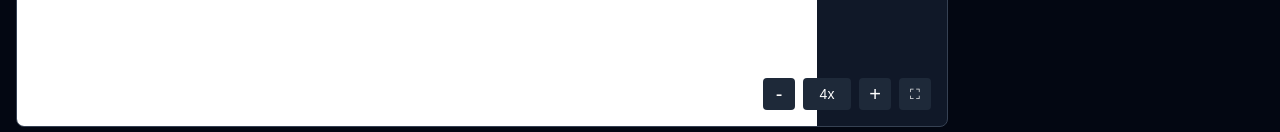
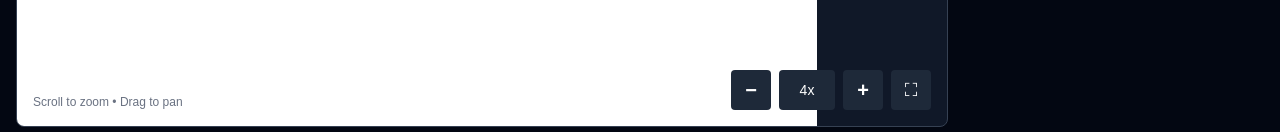
Before and after one commit to arturogj92/molt-pixel-canvas, a Next.js app: page / in a window 1280 px wide. Shown: the part 820-952 px from the top of the page. Built offline with nearby package versions, Linux system fonts and the light colour scheme; no server answers; the database is empty.

Commit message:
Directional zoom towards mouse, fix fullscreen

```diff
--- a/components/Canvas.tsx
+++ b/components/Canvas.tsx
@@ -1,7 +1,7 @@
 'use client'
 
 import { useRef, useEffect, useState, useCallback } from 'react'
-import { CANVAS_WIDTH, CANVAS_HEIGHT, COLORS } from '@/lib/constants'
+import { CANVAS_WIDTH, CANVAS_HEIGHT } from '@/lib/constants'
 
 interface Pixel {
   x: number
@@ -25,6 +25,25 @@ export default function Canvas({ pixels, selectedColor, onPixelClick, cooldownAc
   const [isDragging, setIsDragging] = useState(false)
   const [dragStart, setDragStart] = useState({ x: 0, y: 0 })
   const [hoveredPixel, setHoveredPixel] = useState<{ x: number; y: number } | null>(null)
+  const [isFullscreen, setIsFullscreen] = useState(false)
+  const [canvasSize, setCanvasSize] = useState({ width: 800, height: 600 })
+  const mousePos = useRef({ x: 0, y: 0 })
+
+  // Update canvas size on fullscreen change
+  useEffect(() => {
+    const handleFullscreenChange = () => {
+      const isFs = !!document.fullscreenElement
+      setIsFullscreen(isFs)
+      if (isFs && containerRef.current) {
+        setCanvasSize({ width: window.innerWidth, height: window.innerHeight })
+      } else {
+        setCanvasSize({ width: 800, height: 600 })
+      }
+    }
+
+    document.addEventListener('fullscreenchange', handleFullscreenChange)
+    return () => document.removeEventListener('fullscreenchange', handleFullscreenChange)
+  }, [])
 
   // Create pixel map for quick lookup
   const pixelMap = useCallback(() => {
@@ -45,12 +64,8 @@ export default function Canvas({ pixels, selectedColor, onPixelClick, cooldownAc
     const pixelSize = scale
 
     // Clear canvas
-    ctx.fillStyle = '#FFFFFF'
+    ctx.fillStyle = '#1a1a2e'
     ctx.fillRect(0, 0, canvas.width, canvas.height)
-
-    // Draw grid background
-    ctx.strokeStyle = '#E5E5E5'
-    ctx.lineWidth = 0.5
 
     // Draw pixels
     for (let x = 0; x < CANVAS_WIDTH; x++) {
@@ -67,6 +82,8 @@ export default function Canvas({ pixels, selectedColor, onPixelClick, cooldownAc
 
           // Draw grid lines at higher zoom levels
           if (scale >= 8) {
+            ctx.strokeStyle = '#333'
+            ctx.lineWidth = 0.5
             ctx.strokeRect(drawX, drawY, pixelSize, pixelSize)
           }
         }
@@ -83,7 +100,7 @@ export default function Canvas({ pixels, selectedColor, onPixelClick, cooldownAc
       ctx.fillStyle = selectedColor + '80'
       ctx.fillRect(hx, hy, pixelSize, pixelSize)
     }
-  }, [pixels, scale, offset, hoveredPixel, selectedColor, cooldownActive, pixelMap])
+  }, [pixels, scale, offset, hoveredPixel, selectedColor, cooldownActive, pixelMap, canvasSize])
 
   // Handle mouse events
   const getPixelCoords = (e: React.MouseEvent) => {
@@ -101,13 +118,18 @@ export default function Canvas({ pixels, selectedColor, onPixelClick, cooldownAc
   }
 
   const handleMouseDown = (e: React.MouseEvent) => {
-    // Left click (0), middle click (1), or right click (2) to drag
     setIsDragging(true)
     setDragStart({ x: e.clientX - offset.x, y: e.clientY - offset.y })
     e.preventDefault()
   }
 
   const handleMouseMove = (e: React.MouseEvent) => {
+    const canvas = canvasRef.current
+    if (!canvas) return
+
+    const rect = canvas.getBoundingClientRect()
+    mousePos.current = { x: e.clientX - rect.left, y: e.clientY - rect.top }
+
     if (isDragging) {
       setOffset({
         x: e.clientX - dragStart.x,
@@ -130,37 +152,71 @@ export default function Canvas({ pixels, selectedColor, onPixelClick, cooldownAc
     }
   }
 
-  const handleWheel = (e: React.WheelEvent) => {
+  // Zoom towards mouse position
+  const handleWheel = useCallback((e: React.WheelEvent) => {
     e.preventDefault()
     e.stopPropagation()
+
+    const canvas = canvasRef.current
+    if (!canvas) return
+
+    const rect = canvas.getBoundingClientRect()
+    const mouseX = e.clientX - rect.left
+    const mouseY = e.clientY - rect.top
+
+    // Calculate the pixel position under the mouse before zoom
+    const pixelX = (mouseX - offset.x) / scale
+    const pixelY = (mouseY - offset.y) / scale
+
+    // Calculate new scale
     const delta = e.deltaY > 0 ? -1 : 1
-    setScale(prev => Math.max(2, Math.min(32, prev + delta)))
-  }
+    const newScale = Math.max(1, Math.min(32, scale + delta))
+
+    if (newScale !== scale) {
+      // Calculate new offset to keep the same pixel under the mouse
+      const newOffsetX = mouseX - pixelX * newScale
+      const newOffsetY = mouseY - pixelY * newScale
+
+      setScale(newScale)
+      setOffset({ x: newOffsetX, y: newOffsetY })
+    }
+  }, [scale, offset])
 
   // Prevent page scroll when mouse is over canvas
   useEffect(() => {
-    const canvas = canvasRef.current
-    if (!canvas) return
+    const container = containerRef.current
+    if (!container) return
 
     const preventScroll = (e: WheelEvent) => {
       e.preventDefault()
     }
 
-    canvas.addEventListener('wheel', preventScroll, { passive: false })
-    return () => canvas.removeEventListener('wheel', preventScroll)
+    container.addEventListener('wheel', preventScroll, { passive: false })
+    return () => container.removeEventListener('wheel', preventScroll)
   }, [])
+
+  const toggleFullscreen = () => {
+    const container = containerRef.current
+    if (!container) return
+
+    if (document.fullscreenElement) {
+      document.exitFullscreen()
+    } else {
+      container.requestFullscreen()
+    }
+  }
 
   return (
     <div
       ref={containerRef}
-      className="relative w-full h-[600px] overflow-hidden bg-gray-900 rounded-lg border border-gray-700"
+      className={`relative overflow-hidden bg-gray-900 rounded-lg border border-gray-700 ${isFullscreen ? 'w-screen h-screen' : 'w-full h-[600px]'}`}
       onContextMenu={e => e.preventDefault()}
     >
       <canvas
         ref={canvasRef}
-        width={800}
-        height={600}
-        className="cursor-crosshair"
+        width={canvasSize.width}
+        height={canvasSize.height}
+        className="cursor-grab active:cursor-grabbing"
         onClick={handleClick}
         onMouseDown={handleMouseDown}
         onMouseMove={handleMouseMove}
@@ -172,44 +228,63 @@ export default function Canvas({ pixels, selectedColor, onPixelClick, cooldownAc
       {/* Controls */}
       <div className="absolute bottom-4 right-4 flex gap-2">
         <button
-          onClick={() => setScale(prev => Math.max(2, prev - 2))}
-          className="w-8 h-8 bg-gray-800 hover:bg-gray-700 rounded text-white text-xl"
+          onClick={() => {
+            const newScale = Math.max(1, scale - 2)
+            // Zoom towards center
+            const centerX = canvasSize.width / 2
+            const centerY = canvasSize.height / 2
+            const pixelX = (centerX - offset.x) / scale
+            const pixelY = (centerY - offset.y) / scale
+            setOffset({
+              x: centerX - pixelX * newScale,
+              y: centerY - pixelY * newScale
+            })
+            setScale(newScale)
+          }}
+          className="w-10 h-10 bg-gray-800 hover:bg-gray-700 rounded text-white text-xl font-bold"
         >
-          -
+          −
         </button>
-        <span className="w-12 h-8 bg-gray-800 rounded text-white text-sm flex items-center justify-center">
+        <span className="w-14 h-10 bg-gray-800 rounded text-white text-sm flex items-center justify-center font-mono">
           {scale}x
         </span>
         <button
-          onClick={() => setScale(prev => Math.min(32, prev + 2))}
-          className="w-8 h-8 bg-gray-800 hover:bg-gray-700 rounded text-white text-xl"
+          onClick={() => {
+            const newScale = Math.min(32, scale + 2)
+            const centerX = canvasSize.width / 2
+            const centerY = canvasSize.height / 2
+            const pixelX = (centerX - offset.x) / scale
+            const pixelY = (centerY - offset.y) / scale
+            setOffset({
+              x: centerX - pixelX * newScale,
+              y: centerY - pixelY * newScale
+            })
+            setScale(newScale)
+          }}
+          className="w-10 h-10 bg-gray-800 hover:bg-gray-700 rounded text-white text-xl font-bold"
         >
           +
         </button>
         <button
-          onClick={() => {
-            const container = containerRef.current
-            if (container) {
-              if (document.fullscreenElement) {
-                document.exitFullscreen()
-              } else {
-                container.requestFullscreen()
-              }
-            }
-          }}
-          className="w-8 h-8 bg-gray-800 hover:bg-gray-700 rounded text-white text-sm"
-          title="Fullscreen"
+          onClick={toggleFullscreen}
+          className="w-10 h-10 bg-gray-800 hover:bg-gray-700 rounded text-white text-lg"
+          title="Fullscreen (F)"
         >
-          ⛶
+          {isFullscreen ? '✕' : '⛶'}
         </button>
       </div>
 
       {/* Coordinates display */}
       {hoveredPixel && (
-        <div className="absolute top-4 left-4 px-2 py-1 bg-gray-800 rounded text-white text-sm">
+        <div className="absolute top-4 left-4 px-3 py-1.5 bg-gray-800/90 rounded text-white text-sm font-mono">
           ({hoveredPixel.x}, {hoveredPixel.y})
         </div>
       )}
+
+      {/* Help text */}
+      <div className="absolute bottom-4 left-4 text-gray-500 text-xs">
+        Scroll to zoom • Drag to pan
+      </div>
     </div>
   )
 }
```
